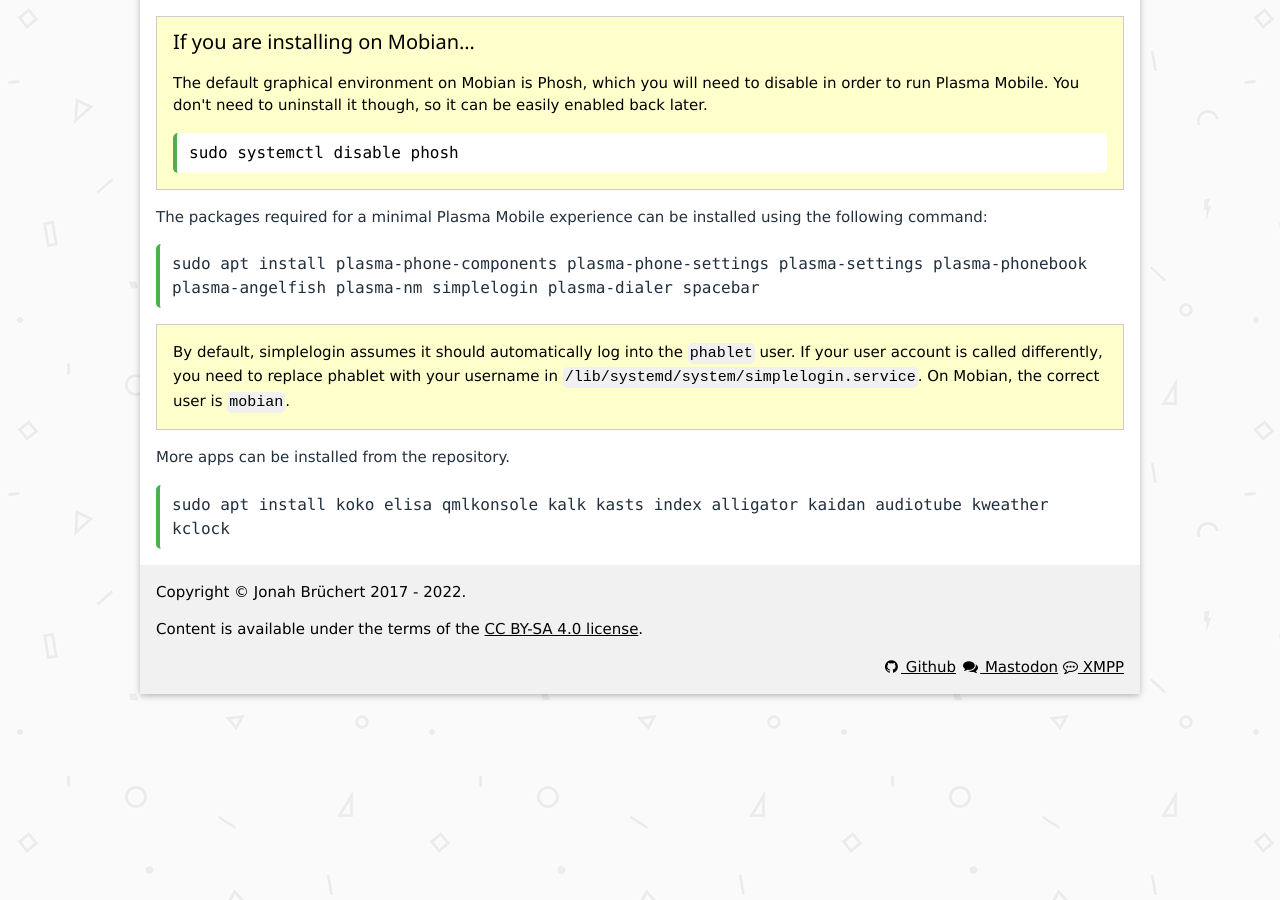
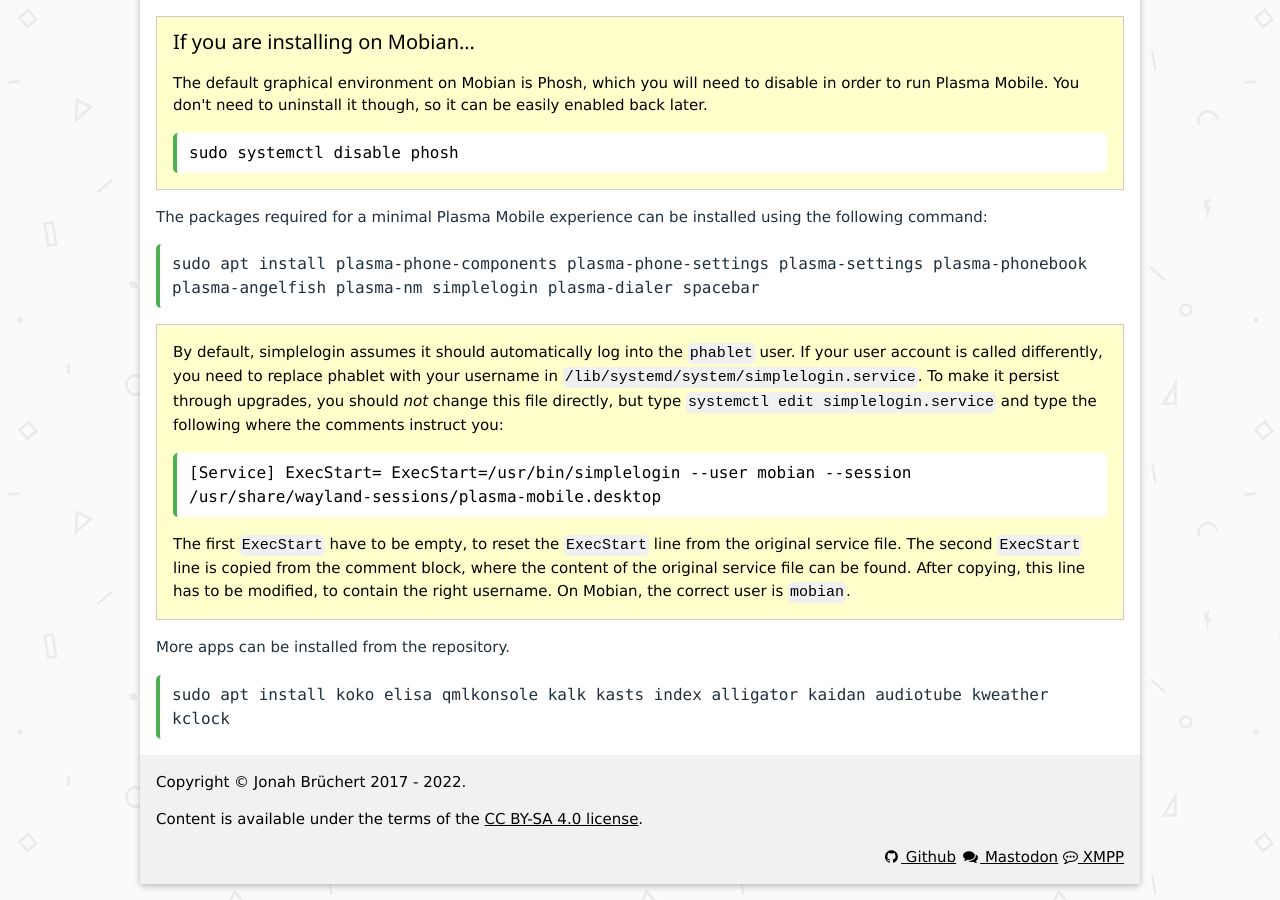
Before and after one commit to jbbgameich/jbbgameich.github.io, a Jekyll site: the page built from debian-pm/index.md, in a window 1280 px wide and 900 px high, scrolled down 881 px. Built offline with Jekyll 4.4.1, drawn with Linux system fonts in a browser that asks for light colours.

Commit message:
add instructions for systemd override

```diff
--- a/debian-pm/index.md
+++ b/debian-pm/index.md
@@ -53,6 +53,15 @@
 <div class="w3-panel w3-pale-yellow w3-border" markdown="1">
 By default, simplelogin assumes it should automatically log into the `phablet` user.
 If your user account is called differently, you need to replace phablet with your username in `/lib/systemd/system/simplelogin.service`.
+To make it persist through upgrades, you should *not* change this file directly, but type `systemctl edit simplelogin.service` and type the following where the comments instruct you:
+	<code class="w3-code notranslate">
+		[Service]
+		ExecStart=
+		ExecStart=/usr/bin/simplelogin --user mobian --session /usr/share/wayland-sessions/plasma-mobile.desktop
+	</code>
+The first `ExecStart` have to be empty, to reset the `ExecStart` line from the original service file.
+The second `ExecStart` line is copied from the comment block, where the content of the original service file can be found.
+After copying, this line has to be modified, to contain the right username.
 On Mobian, the correct user is `mobian`.
 </div>
 
```
